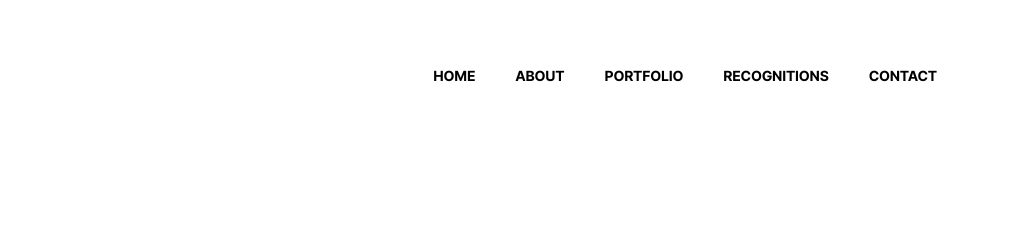
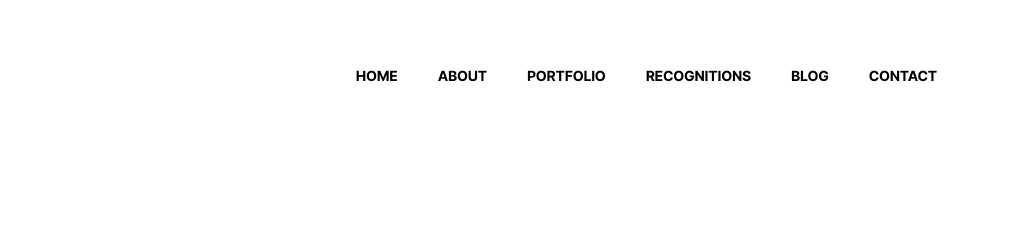
Before and after one commit to sakshi1989/github-portfolio, a plain HTML site: page index.html in a window 1280 px wide. Shown: the top 242 px of the page, 259-1280 px from the left. Drawn offline with Linux system fonts and the light colour scheme.

Commit message:
Added blog url

```diff
--- a/index.html
+++ b/index.html
@@ -242,6 +242,10 @@
 
               <li class="nav-item">
                 <a data-scroll="" class="nav-link" href="#recognitions">RECOGNITIONS</a>
+              </li>
+
+              <li class="nav-item">
+                <a class="nav-link" href="https://blog.sakshigupta.me">BLOG</a>
               </li>
 
               <li class="nav-item">
@@ -770,6 +774,10 @@
           </li>
 
           <li class="nav-item">
+            <a class="nav-link" href="https://blog.sakshigupta.me">BLOG</a>
+          </li>
+
+          <li class="nav-item">
             <a class="nav-link" href="#contact">CONTACT</a>
           </li>
         </ul>
```
